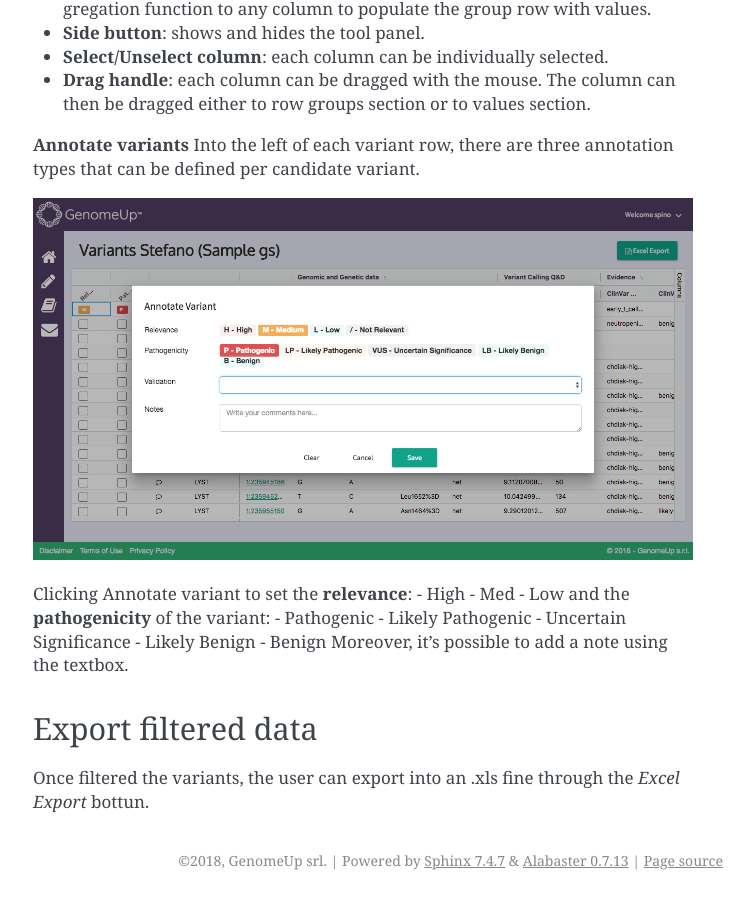
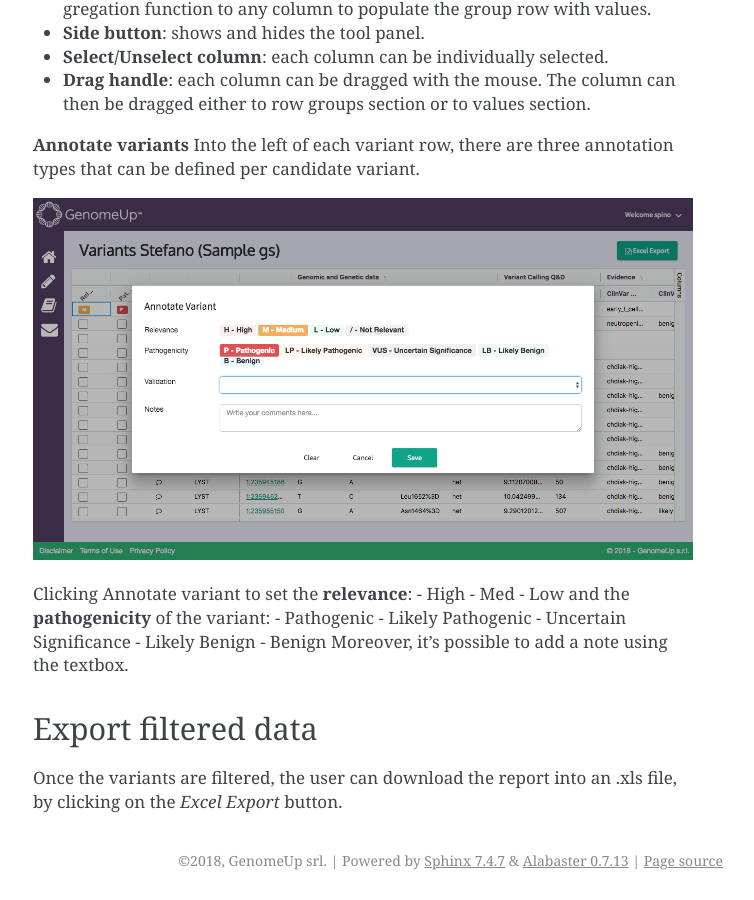
Before and after one commit to saraicarus/genomeup_doc, a Sphinx documentation site: the page built from source/getting_started.rst, in a window 1280 px wide and 900 px high, scrolled down 3965 px. Shown: the whole window, without its empty margins (387-1141 px from the left). Built offline with Sphinx 7.4.7, drawn with Linux system fonts in a browser that asks for light colours.

Commit message:
Update getting_started.rst

```diff
--- a/source/getting_started.rst
+++ b/source/getting_started.rst
@@ -105,4 +105,4 @@ Moreover, it’s possible to add a note using the textbox.
 
 Export filtered data
 ~~~~~~~~~~~~~~~~~~~~
-Once filtered the variants, the user can export into an .xls fine through the *Excel Export* bottun.
+Once the variants are filtered, the user can download the report into an .xls file, by clicking on the *Excel Export* button.
```
